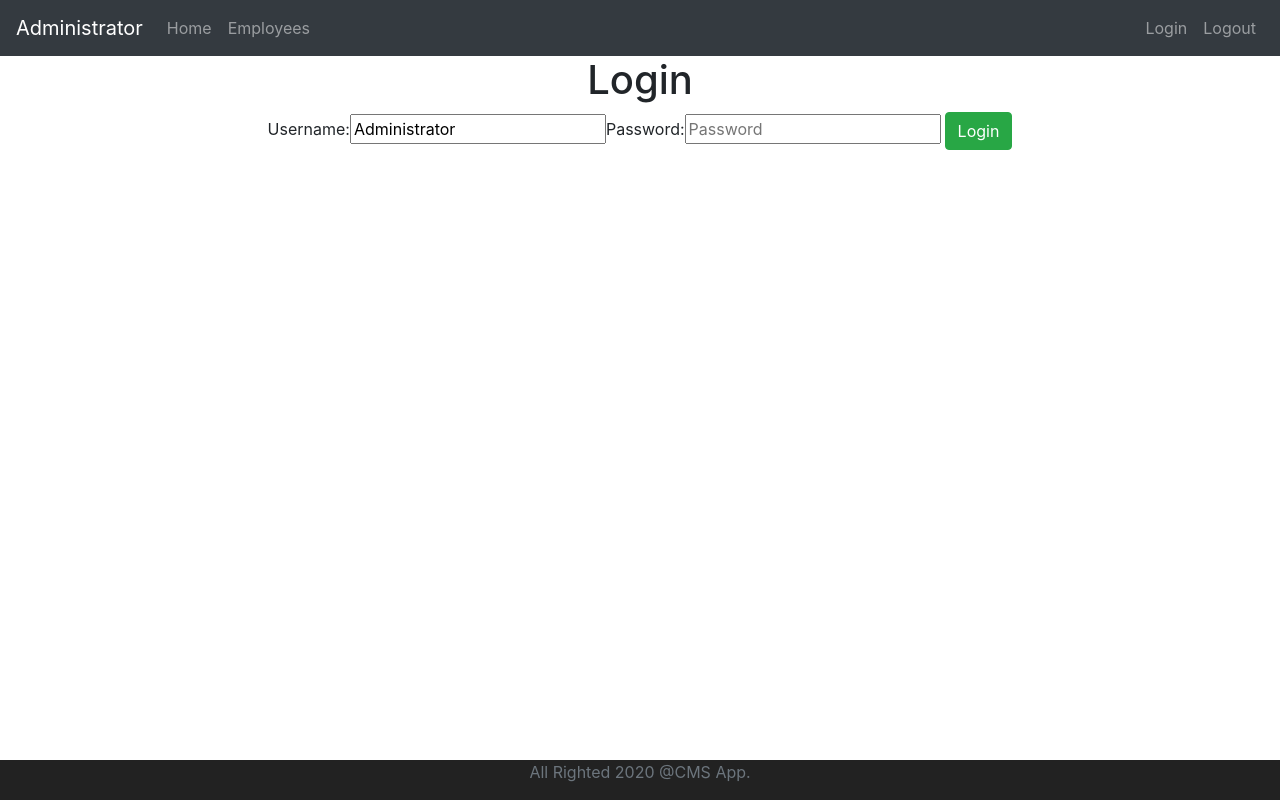
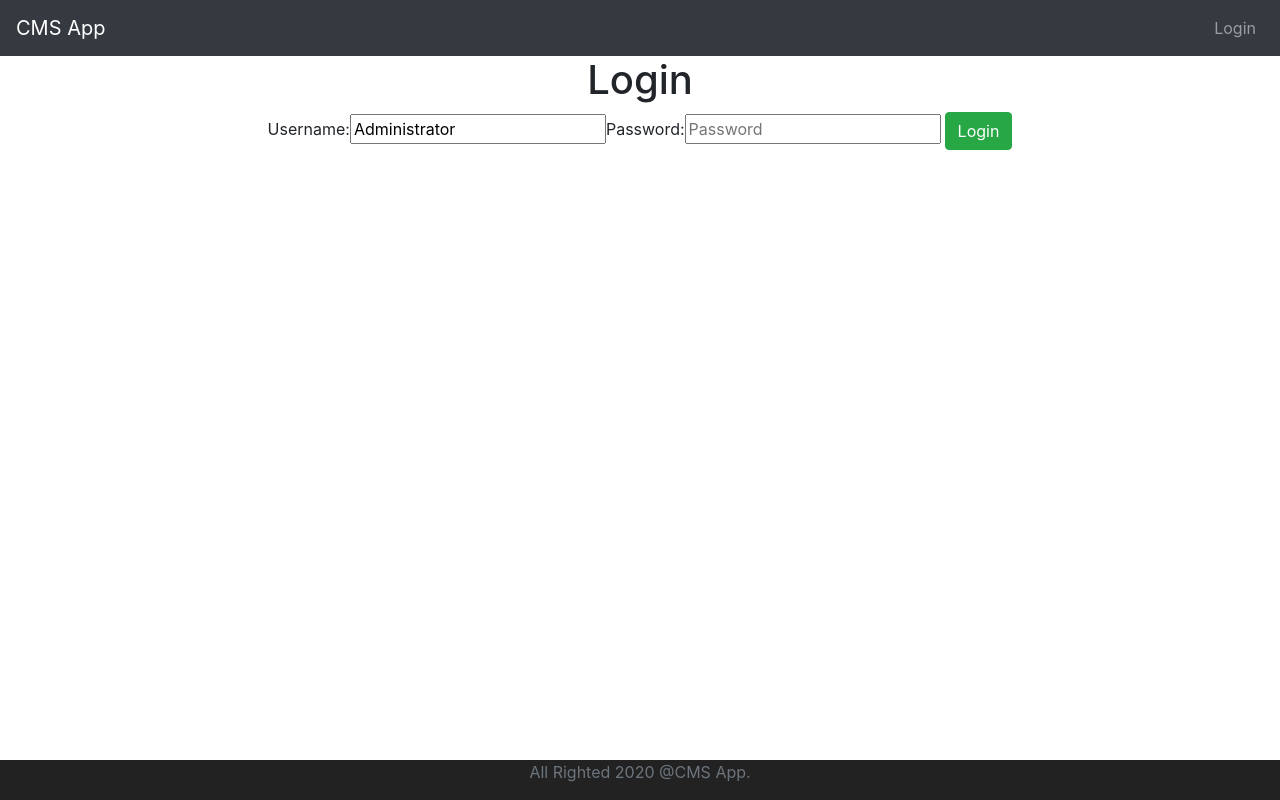
Before and after one commit to kuanyilee85/react-spring-cms-app, a React (Create React App) app: page / in a window 1280 px wide. Built offline with nearby package versions, Linux system fonts and the light colour scheme.

Commit message:
Nav link routing based on user authentication token

```diff
--- /dev/null
+++ b/src/components/cms/AuthenticationService.js
@@ -0,0 +1,17 @@
+class AuthenticationService {
+  registerSuccessfulLogin(username, password) {
+    console.log('User Login');
+    sessionStorage.setItem('authenticatedUser', username);
+  }
+  logout() {
+    console.log('User Logout');
+    sessionStorage.removeItem('authenticatedUser');
+  }
+  isUserLoggedIn() {
+    let user = sessionStorage.getItem('authenticatedUser');
+    if (user === null) return false;
+    return true;
+  }
+}
+
+export default new AuthenticationService();
--- a/src/components/cms/CMSApp.js
+++ b/src/components/cms/CMSApp.js
@@ -1,5 +1,6 @@
 import React, { Component } from 'react';
 import { BrowserRouter as Router, Route, Switch, Link } from 'react-router-dom';
+import AuthenticationService from './AuthenticationService.js';
 
 export default class CMSApp extends Component {
   render() {
@@ -26,37 +27,58 @@ export default class CMSApp extends Component {
 
 class HeaderComponent extends Component {
   render() {
+    const isUserLoggedIn = AuthenticationService.isUserLoggedIn();
+    console.log('iS USER LOGGED IN? ' + isUserLoggedIn);
     return (
       <header>
         <nav className="navbar navbar-expand-md navbar-dark bg-dark">
           <div>
-            <a href="/welcome/Administrator" className="navbar-brand">
-              Administrator
+            {isUserLoggedIn ? (
+              <a
+                href="http://localhost:3000/welcome/Administrator"
+                className="navbar-brand">
+                CMS App
               </a>
+            ) : (
+              <a href="http://localhost:3000/login" className="navbar-brand">
+                CMS App
+              </a>
+            )}
           </div>
           <ul className="navbar-nav">
+            {isUserLoggedIn && (
               <li>
                 <Link className="nav-link" to="/welcome/Administrator">
                   Home
                 </Link>
               </li>
+            )}
+            {isUserLoggedIn && (
               <li>
                 <Link className="nav-link" to="/employees">
                   Employees
                 </Link>
               </li>
+            )}
           </ul>
           <ul className="navbar-nav navbar-collapse justify-content-end">
+            {!isUserLoggedIn && (
               <li>
                 <Link className="nav-link" to="/login">
                   Login
                 </Link>
               </li>
+            )}
+            {isUserLoggedIn && (
               <li>
-              <Link className="nav-link" to="/logout">
+                <Link
+                  className="nav-link"
+                  to="/logout"
+                  onClick={AuthenticationService.logout}>
                   Logout
                 </Link>
               </li>
+            )}
           </ul>
         </nav>
       </header>
@@ -119,7 +141,7 @@ class ListEmployeeComponent extends Component {
             </thead>
             <tbody>
               {this.state.employees.map((employee) => (
-                <tr>
+                <tr key={employee.id}>
                   <td>{employee.firstname}</td>
                   <td>{employee.lastname}</td>
                   <td>{employee.onBoard.toString()}</td>
@@ -158,7 +180,8 @@ class LogoutComponent extends Component {
   render() {
     return (
       <>
-        <div>Thank you for use our CMS Application.</div>
+        <h1>You are logged out</h1>
+        <div>Thank you for use our Application.</div>
       </>
     );
   }
@@ -178,7 +201,7 @@ class LoginComponent extends Component {
   }
 
   handleChangle(e) {
-    console.log(e.target.name + ': ' + e.target.value);
+    // console.log(e.target.name + ': ' + e.target.value);
     this.setState({ [e.target.name]: e.target.value });
   }
 
@@ -187,6 +210,10 @@ class LoginComponent extends Component {
       this.state.username === 'Administrator' &&
       this.state.password === 'dummy'
     ) {
+      AuthenticationService.registerSuccessfulLogin(
+        this.state.username,
+        this.state.password
+      );
       this.props.history.push(`/welcome/${this.state.username}`);
       // this.setState({ hasLoginFailed: false });
       // this.setState({ showSuccessMessage: true });
```
Lines whose indentation alone changed are shown as unchanged.
